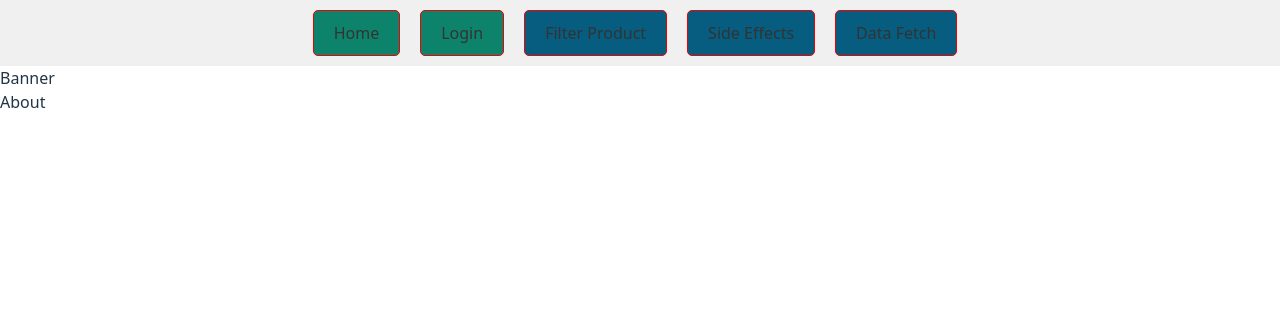
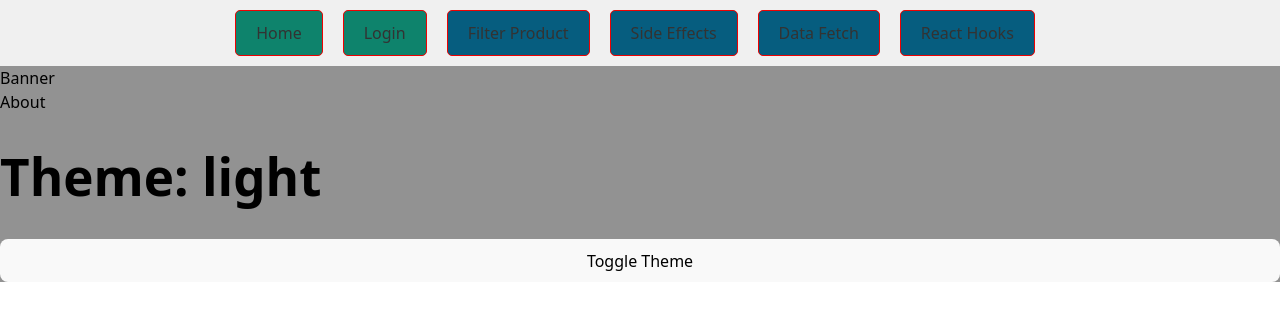
Before and after one commit to snairsumith/react-project-study, a React (Vite) app: page / in a window 1280 px wide. Shown: the top 320 px of the page. Built offline with nearby package versions, Linux system fonts and the light colour scheme; no server answers.

Commit message:
Refactor App component to include ThemeProvider and add ReactHooks route. Update Menu component to include link for React Hooks. Enhance Home component with theme toggle functionality and styling. Add light and dark theme styles in CSS.

```diff
--- a/src/App.tsx
+++ b/src/App.tsx
@@ -13,11 +13,14 @@ import DataFetch from './pages/DataFetch'
 import { Routes, Route } from 'react-router-dom'
 import NotFound from './pages/404'
 import DogDetail from './pages/DogDetail'
+import ReactHooks from './pages/ReactHooks'
+import { ThemeProvider } from './components/ReactHooks/ReactContext'
 function App() {
   const [count,setCount] = useState<number>(0);
 
   return (
     <>
+    <ThemeProvider>
       <Routes>
         <Route path="/" element={<Home />} />
         <Route path="/login" element={<Login />} />
@@ -25,8 +28,10 @@ function App() {
         <Route path="/side-effects" element={<SideEffects />} />
         <Route path="/data-fetch" element={<DataFetch />} />
         <Route path="/dog-detail/:dogId" element={<DogDetail />} />
+        <Route path="/react-hooks" element={<ReactHooks />} />
         <Route path="*" element={<NotFound />} />
       </Routes>
+    </ThemeProvider>
 
     </>
   )
--- a/src/components/Home/Menu.tsx
+++ b/src/components/Home/Menu.tsx
@@ -1,3 +1,5 @@
+import { Link } from "react-router-dom";
+
 const Menu = () => {
     const menuItems = [
         {
@@ -25,6 +27,11 @@ const Menu = () => {
             href: "/data-fetch",
             isSub: true,
         },
+        {
+            label: "React Hooks",
+            href: "/react-hooks",
+            isSub: true,
+        },
     ]
 
     return <div className="menu-container">
@@ -37,9 +44,9 @@ const Menu = () => {
                     //     borderRadius: '5px',
                     // }}
                     >
-                    <a href={i.href} style={{ textDecoration: 'none', color: '#333', padding: '10px' }}>
+                    <Link to={i.href} style={{ textDecoration: 'none', color: '#333', padding: '10px' }}>
                         {i.label}
-                    </a>
+                    </Link>
                 </li>
             ))}
         </ul>
--- /dev/null
+++ b/src/components/ReactHooks/ReactContext.tsx
@@ -0,0 +1,30 @@
+import { createContext, useContext, useState } from 'react'
+
+type Theme = 'light' | 'dark'
+
+type ThemeContextValue = {
+  theme: Theme
+  toggleTheme: () => void
+}
+
+const ThemeContext = createContext<ThemeContextValue | null>(null)
+
+export function ThemeProvider({ children }: { children: React.ReactNode }) {
+  const [theme, setTheme] = useState<Theme>('light')
+
+  function toggleTheme() {
+    setTheme(prev => (prev === 'light' ? 'dark' : 'light'))
+  }
+
+  return (
+    <ThemeContext.Provider value={{ theme, toggleTheme }}>
+      {children}
+    </ThemeContext.Provider>
+  )
+}
+
+export function useTheme() {
+  const ctx = useContext(ThemeContext)
+  if (!ctx) throw new Error('useTheme must be used within ThemeProvider')
+  return ctx
+}
--- /dev/null
+++ b/src/components/ReactHooks/ReactRef.tsx
@@ -0,0 +1,33 @@
+import { useEffect, useRef, useState } from "react";
+
+const ReactRef = () => {
+    const [count, setCount] = useState(0);
+
+    const inputRef = useRef<HTMLInputElement>(null);
+    const divRef = useRef<HTMLDivElement>(null);
+
+    useEffect(() => {
+        inputRef.current?.focus();
+    }, []);
+    useEffect(() => {
+
+        if (divRef.current) {
+            if(count<10) {
+                divRef.current.style.backgroundColor = 'red';
+            } else {
+                divRef.current.style.backgroundColor = 'blue';
+            }
+        }
+    }, [count]);
+    return <div>
+
+         <div ref={divRef} style={{ width: '100px', height: '100px', backgroundColor: 'red' }}>
+            <h1>Count: {count}</h1>
+         </div>
+         <input  placeholder="Type here..." style={{ border: '1px solid red',height: '100px' }} />
+         <input ref={inputRef}  placeholder="Second Type here..." style={{ border: '1px solid red',height: '100px' }} />
+        <button onClick={() => {setCount(count + 1);}}>Increment</button>
+    </div>
+}
+
+export default ReactRef;
--- a/src/index.css
+++ b/src/index.css
@@ -86,3 +86,13 @@ button:focus-visible {
 .no-sub-style {
     background-color: #0e836c !important;
 }
+
+.light-theme {
+    background-color: #929292;
+    color: #000000;
+}
+
+.dark-theme {
+    background-color: #000000;
+    color: #ffffff;
+}
--- a/src/pages/Home.tsx
+++ b/src/pages/Home.tsx
@@ -1,12 +1,16 @@
 import Menu from "../components/Home/Menu";
 import Banner from "../components/Home/Banner";
 import About from "../components/Home/About";
+import { useTheme } from "../components/ReactHooks/ReactContext";
 
 const Home = () => {
-  return <div className="main-container">
+  const {theme, toggleTheme} = useTheme();
+  return <div className={`main-container ${theme === 'light' ? 'light-theme' : 'dark-theme'}`}>
     <Menu />
     <Banner />
     <About />
+    <h1>Theme: {theme}</h1>
+    <button onClick={toggleTheme}>Toggle Theme</button>
   </div>;
 };
 
--- /dev/null
+++ b/src/pages/ReactHooks.tsx
@@ -0,0 +1,16 @@
+import Menu from "../components/Home/Menu";
+import { useTheme } from "../components/ReactHooks/ReactContext";
+import ReactRef from "../components/ReactHooks/ReactRef";
+
+const ReactHooks = () => {
+    const {theme, toggleTheme} = useTheme();
+
+    return <div className={`main-container ${theme === 'light' ? 'light-theme' : 'dark-theme'}`}>
+        <Menu />
+        <h1>Theme: {theme}</h1>
+        <ReactRef />
+        <button onClick={toggleTheme}>Toggle Theme</button>
+    </div>
+}
+
+export default ReactHooks;
```
Also changed, not shown: src/pages/DataFetch.tsx (line endings or trailing spaces), 2 other files (tests, documents, lock files or other folders). Lines whose indentation alone changed are shown as unchanged.
